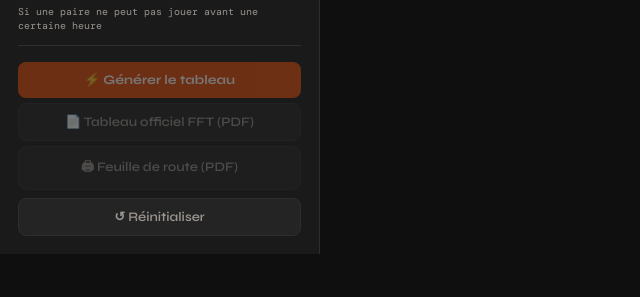
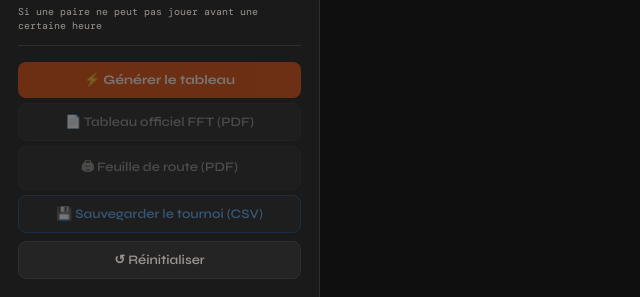
Before and after one commit to casabiancapierre56-ai/jap-tool, a Flask app: page / in a window 1280 px wide. Shown: the part 901-1198 px from the top of the page, without its empty margins (0-640 px from the left). Before the commit the page ends 1155 px from the top, so only its background shows below. Run offline with Flask 3, Linux system fonts and the light colour scheme.

Commit message:
Update index.html

```diff
--- a/templates/index.html
+++ b/templates/index.html
@@ -175,6 +175,7 @@ tr:hover td{background:var(--dk3);}
     <button class="btn" id="bg" onclick="generer()" disabled>⚡ Générer le tableau</button>
     <button class="btn btn2" id="b-tab" onclick="dlPdf('tableau')" disabled>📄 Tableau officiel FFT (PDF)</button>
     <button class="btn btn2" id="b-fdr" onclick="dlPdf('feuille')" disabled>🖨 Feuille de route (PDF)</button>
+    <button class="btn btn2" id="b-csv" onclick="sauvegarderCSV()" disabled style="border-color:#1a5080;color:#60b0ff;">💾 Sauvegarder le tournoi (CSV)</button>
     <div class="tw-box" id="tw-box" style="display:none">
       <div class="stl">📱 Envoi SMS Twilio</div>
       <div class="fi"><label>Account SID</label><input id="tw-sid" type="password" placeholder="ACxxxxxxxx" oninput="saveTwilio()"/></div>
@@ -454,6 +455,7 @@ async function generer(){
     renTab(data); renH(data); renMsg(data);
     document.getElementById('b-tab').disabled=false;
     document.getElementById('b-fdr').disabled=false;
+    document.getElementById('b-csv').disabled=false;
     document.getElementById('tw-box').style.display='block';
     document.getElementById('sb').textContent=`${data.paires.length} paires · TMC 20 matchs · ${new Date().toLocaleTimeString('fr-FR')}`;
     if(data.alertes?.length) renAlertes(data.alertes);
@@ -653,6 +655,28 @@ function renMsg(d){
 }
 
 // ── RAZ ───────────────────────────────
+// ── Sauvegarde CSV ────────────────────
+function sauvegarderCSV(){
+  if(!genData)return;
+  const dt=document.getElementById('dt').value;
+  const nom=document.getElementById('nt').value;
+  // Reconstruire un CSV FFT-compatible
+  let csv='Epreuve;Equipe;Num;Nom J1;Prenom J1;Age J1;Lic J1;Clt J1;Nat J1;Ent J1;Tel J1;Nom J2;Prenom J2;Age J2;Lic J2;Clt J2;Nat J2;Ent J2;Tel J2;Poids\n';
+  genData.paires.forEach((p,i)=>{
+    csv+=`;P${i+1};;${p.nomJ1};${p.prenJ1};;${p.licJ1||''};;;; ${p.telJ1||''};${p.nomJ2};${p.prenJ2};;${p.licJ2||''};;;; ${p.telJ2||''};${p.poids}\n`;
+  });
+  // Télécharger
+  const blob=new Blob([csv],{type:'text/csv;charset=utf-8;'});
+  const url=URL.createObjectURL(blob);
+  const a=document.createElement('a');
+  const dateStr=dt?dt.replace(/-/g,''):'';
+  a.href=url;
+  a.download=`tournoi_${dateStr}_${nom.replace(/\s+/g,'_').substring(0,20)}.csv`;
+  a.click();
+  URL.revokeObjectURL(url);
+  showToast('💾 CSV sauvegardé — rechargez-le pour retrouver votre tournoi !');
+}
+
 function raz(){
   csvText=''; genData=null; pairesLoaded=[];
   document.getElementById('dz-ok').style.display='none';
@@ -660,6 +684,7 @@ function raz(){
   document.getElementById('bg').disabled=true;
   document.getElementById('b-tab').disabled=true;
   document.getElementById('b-fdr').disabled=true;
+  document.getElementById('b-csv').disabled=true;
   document.getElementById('tw-box').style.display='none';
   document.getElementById('fi-csv').value='';
   document.getElementById('contraintes-list').innerHTML='';
```
